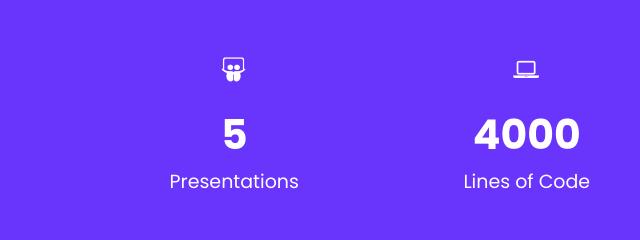
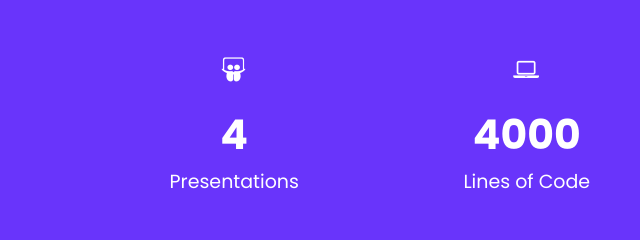
Before and after one commit to chamiduu/littledays, a plain HTML site: page index.html in a window 1280 px wide. Shown: the part 5920-6160 px from the top of the page, 552-1192 px from the left. Drawn offline with Linux system fonts and the light colour scheme.

Commit message:
Update Research Methodology

```diff
--- a/index.html
+++ b/index.html
@@ -388,7 +388,7 @@
                 <div class="col-md-3 col-sm-3 col-xs-12">
                     <div class="ach-single">
                         <div class="icon"><i class="fa fa-slideshare"></i></div>
-                        <span class="counter">5</span>
+                        <span class="counter">4</span>
                         <h5>Presentations</h5>
                     </div>
                 </div>
```
Also changed, not shown: assets/project-scope/research_methodology.PNG.
